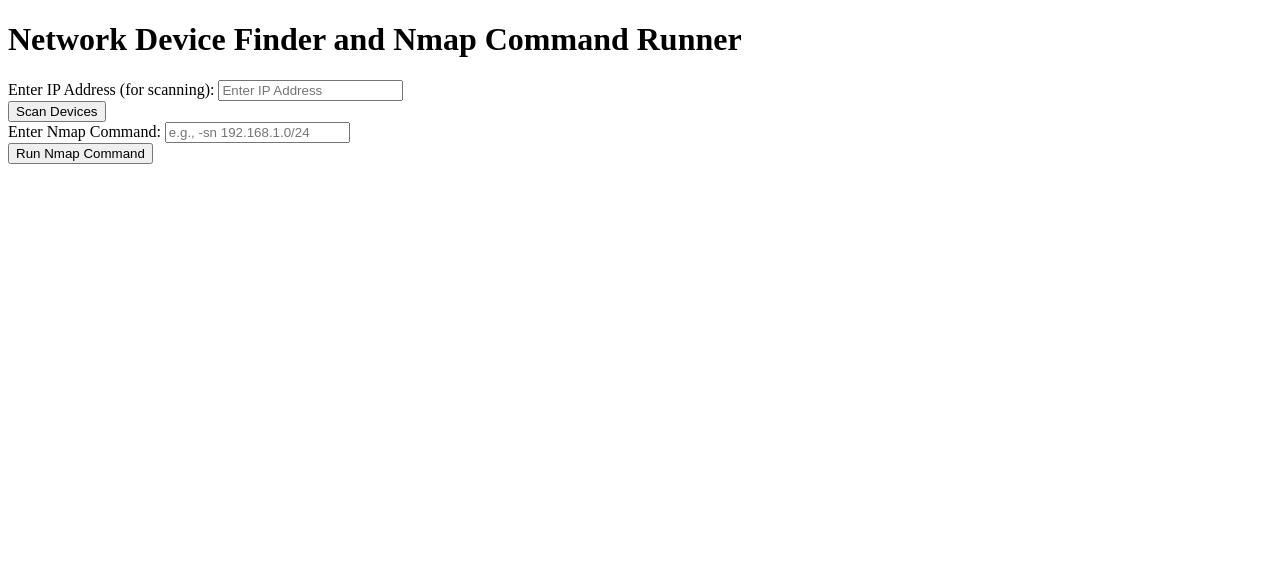
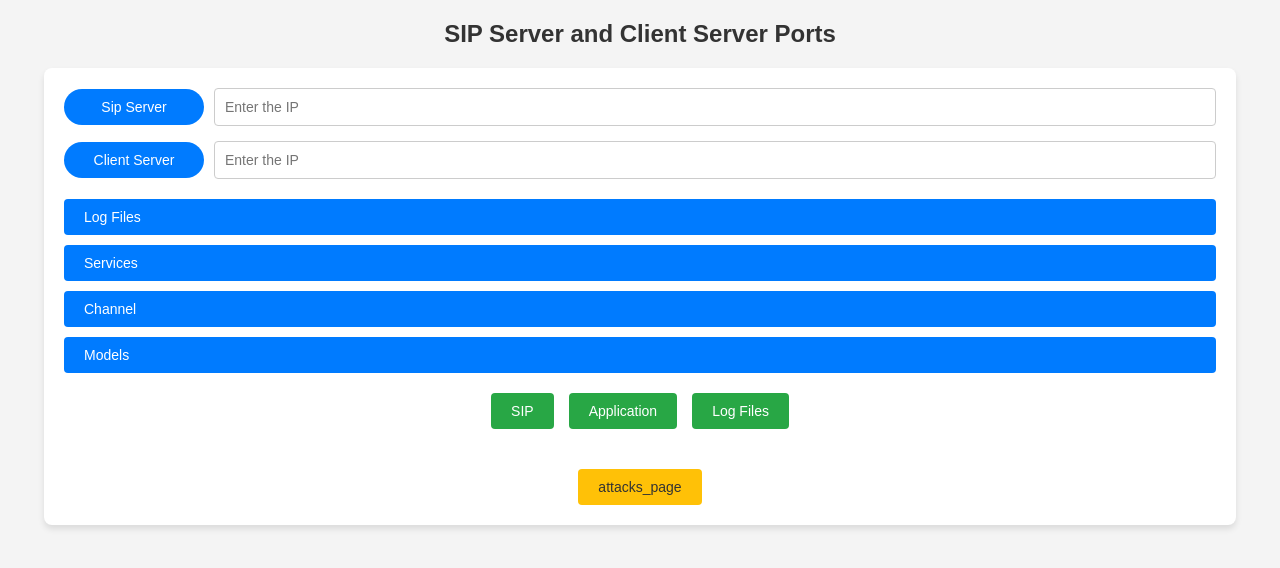
Before and after one commit to KunalBamane57/PR_main_code, a Django app: page / in a window 1280 px wide. Shown: the top 568 px of the page. Run offline with Django 5.2, Linux system fonts and the light colour scheme.

Commit message:
first commit

```diff
--- a/network_devices/device_finder/templates/device_finder/index.html
+++ b/network_devices/device_finder/templates/device_finder/index.html
@@ -3,45 +3,165 @@
 <head>
     <meta charset="UTF-8">
     <meta name="viewport" content="width=device-width, initial-scale=1.0">
-    <title>Network Device Finder and Nmap Runner</title>
+    <title>SIP Server and Client Server Ports</title>
+    <style>
+        body {
+            font-family: Arial, sans-serif;
+            margin: 0;
+            padding: 0;
+            display: flex;
+            flex-direction: column;
+            align-items: center;
+            background-color: #f4f4f4;
+        }
+
+        .title {
+            margin: 20px 0;
+            font-size: 24px;
+            color: #333;
+        }
+
+        .container {
+            display: flex;
+            flex-direction: column;
+            align-items: center;
+            gap: 20px;
+            width: 90%;
+            max-width: 1200px;
+            background: white;
+            padding: 20px;
+            border-radius: 8px;
+            box-shadow: 0 4px 6px rgba(0, 0, 0, 0.1);
+        }
+
+        .input-section {
+            display: flex;
+            flex-direction: column;
+            gap: 15px;
+            width: 100%;
+        }
+
+        .input-group {
+            display: flex;
+            align-items: center;
+            justify-content: space-between;
+            gap: 10px;
+        }
+
+        .label-circle {
+            background-color: #007BFF;
+            color: white;
+            padding: 10px 20px;
+            border-radius: 50px;
+            font-size: 14px;
+            text-align: center;
+            min-width: 100px;
+        }
+
+        .input-box {
+            flex: 1;
+            padding: 10px;
+            font-size: 14px;
+            border: 1px solid #ccc;
+            border-radius: 4px;
+        }
+
+        .sidebar {
+            display: flex;
+            flex-direction: column;
+            gap: 10px;
+            align-items: flex-start;
+            width: 100%;
+        }
+
+        .sidebar-btn {
+            padding: 10px 20px;
+            background-color: #007BFF;
+            color: white;
+            border: none;
+            border-radius: 4px;
+            cursor: pointer;
+            font-size: 14px;
+            width: 100%;
+            text-align: left;
+        }
+
+        .sidebar-btn:hover {
+            background-color: #0056b3;
+        }
+
+        .content {
+            display: flex;
+            flex-wrap: wrap;
+            gap: 15px;
+            width: 100%;
+            justify-content: center;
+        }
+
+        .content-btn {
+            padding: 10px 20px;
+            background-color: #28a745;
+            color: white;
+            border: none;
+            border-radius: 4px;
+            cursor: pointer;
+            font-size: 14px;
+        }
+
+        .content-btn:hover {
+            background-color: #1e7e34;
+        }
+
+        a button {
+            margin-top: 20px;
+            padding: 10px 20px;
+            font-size: 14px;
+            background-color: #ffc107;
+            border: none;
+            border-radius: 4px;
+            color: #333;
+            cursor: pointer;
+        }
+
+        a button:hover {
+            background-color: #e0a800;
+        }
+    </style>
 </head>
 <body>
-    <h1>Network Device Finder and Nmap Command Runner</h1>
-
-    <!-- Form to scan for connected devices -->
-    <form method="POST">
-        {% csrf_token %}
-        <div>
-            <label for="ip_address">Enter IP Address (for scanning):</label>
-            <input type="text" id="ip_address" name="ip_address" placeholder="Enter IP Address">
+    <h1 class="title">SIP Server and Client Server Ports</h1>
+    <div class="container">
+        <!-- Input Section -->
+        <div class="input-section">
+            <div class="input-group">
+                <div class="label-circle">Sip Server</div>
+                <input type="text" class="input-box" placeholder="Enter the IP">
+            </div>
+            <div class="input-group">
+                <div class="label-circle">Client Server</div>
+                <input type="text" class="input-box" placeholder="Enter the IP">
+            </div>
         </div>
 
-        <button type="submit">Scan Devices</button>
-    </form>
-
-    {% if devices %}
-        <h2>Connected Devices:</h2>
-        <ul>
-            {% for device in devices %}
-                <li>{{ device }}</li>
-            {% endfor %}
-        </ul>
-    {% endif %}
-
-    <!-- Form to enter custom Nmap command -->
-    <form method="POST">
-        {% csrf_token %}
-        <div>
-            <label for="nmap_command">Enter Nmap Command:</label>
-            <input type="text" id="nmap_command" name="nmap_command" placeholder="e.g., -sn 192.168.1.0/24">
+        <!-- Sidebar Section -->
+        <div class="sidebar">
+            <button class="sidebar-btn">Log Files</button>
+            <button class="sidebar-btn">Services</button>
+            <button class="sidebar-btn">Channel</button>
+            <button class="sidebar-btn">Models</button>
         </div>
 
-        <button type="submit">Run Nmap Command</button>
-    </form>
+        <!-- Main Content Section -->
+        <div class="content">
+            <button class="content-btn">SIP</button>
+            <button class="content-btn">Application</button>
+            <button class="content-btn">Log Files</button>
+        </div>
 
-    {% if nmap_output %}
-        <h2>Nmap Command Output:</h2>
-        <pre>{{ nmap_output }}</pre>
-    {% endif %}
+        <!-- Navigation Button -->
+        <a href="{% url 'attacks_page' %}">
+            <button type="button">attacks_page</button>
+        </a>
+    </div>
 </body>
 </html>
--- a/network_devices/device_finder/urls.py
+++ b/network_devices/device_finder/urls.py
@@ -3,4 +3,6 @@
 
 urlpatterns = [
     path('', views.scan_devices, name='scan_devices'),
+    path('next-page/', views.next_page, name='next_page'),
+    path('attacks-page/', views.attacks_page, name='attacks_page'),
 ]
--- a/network_devices/device_finder/views.py
+++ b/network_devices/device_finder/views.py
@@ -1,6 +1,6 @@
+from django.shortcuts import render
 import nmap
 import subprocess
-from django.shortcuts import render
 
 def scan_devices(request):
     devices = []
@@ -30,7 +30,6 @@
             try:
                 # Run the provided nmap command using subprocess
                 command = f"nmap {nmap_command}"
-                command2 = command.split()
                 result = subprocess.run(command, shell=True, capture_output=True, text=True)
                 nmap_output = result.stdout  # Capture the standard output from the command
 
@@ -41,3 +40,12 @@
                 nmap_output = f"Error running the command: {str(e)}"
 
     return render(request, 'device_finder/index.html', {'devices': devices, 'nmap_output': nmap_output})
+
+def next_page(request):
+    # This view renders the next page message
+    return render(request, 'device_finder/next_page.html')
+
+
+def attacks_page(request):
+    # This view renders the next page message
+    return render(request, 'device_finder/attacks.html')
```
Also changed, not shown: network_devices/device_finder/templates/device_finder/attacks.html (added, +14 -0 lines), network_devices/device_finder/templates/device_finder/next_page.html (added, +51 -0 lines).
